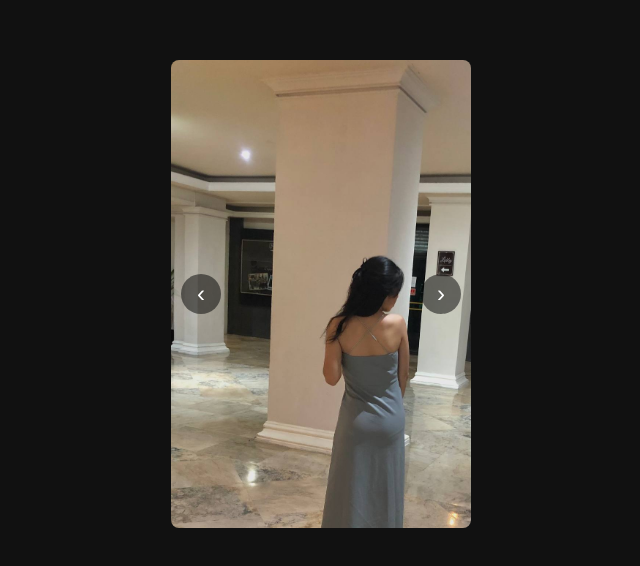
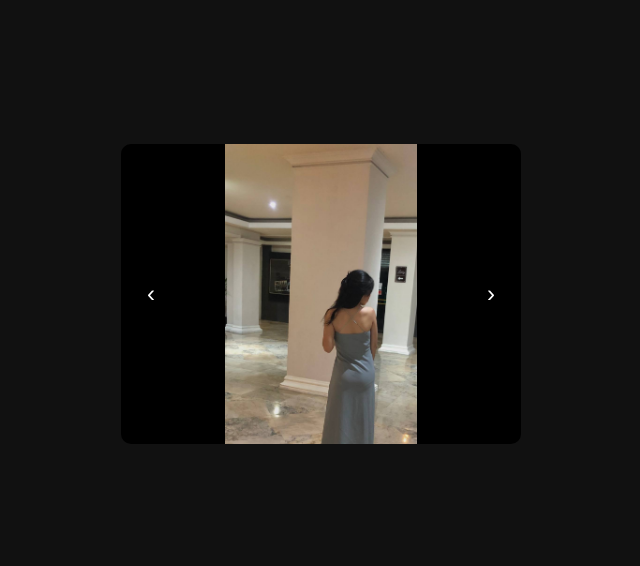
Before and after one commit to brendanjoshua/notion, a plain HTML site: page index.html in a window 1280 px wide. Shown: the part 106-672 px from the top of the page, without its empty margins (319-959 px from the left). Drawn offline with Linux system fonts and the light colour scheme.

Commit message:
Update index.html

```diff
--- a/index.html
+++ b/index.html
@@ -2,19 +2,63 @@
 <html lang="en">
 <head>
   <meta charset="UTF-8" />
-  <title>Fean Carousel</title>
+  <title>Responsive Image Carousel</title>
   <style>
-    body { background: #111; margin: 0; display: flex; justify-content: center; align-items: center; height: 100vh; }
-    .carousel { width: 300px; overflow: hidden; position: relative; }
-    .carousel-images { display: flex; transition: transform 0.5s ease-in-out; }
-    .carousel-images img { width: 300px; height: auto; border-radius: 8px; }
+    * { box-sizing: border-box; }
+    body {
+      margin: 0;
+      padding: 0;
+      background: #111;
+      display: flex;
+      justify-content: center;
+      align-items: center;
+      height: 100vh;
+    }
+
+    .carousel {
+      width: 90%;
+      max-width: 400px;
+      overflow: hidden;
+      position: relative;
+      border-radius: 10px;
+    }
+
+    .carousel-images {
+      display: flex;
+      transition: transform 0.4s ease-in-out;
+    }
+
+    .carousel-images img {
+      width: 100%;
+      height: 300px;
+      object-fit: contain;
+      background: #000;
+      flex-shrink: 0;
+    }
+
     .nav-button {
-      position: absolute; top: 50%; transform: translateY(-50%);
-      background: rgba(0,0,0,0.5); color: white; border: none; font-size: 24px;
-      width: 40px; height: 40px; cursor: pointer; border-radius: 50%;
+      position: absolute;
+      top: 50%;
+      transform: translateY(-50%);
+      background: rgba(0,0,0,0.6);
+      color: white;
+      border: none;
+      font-size: 24px;
+      width: 40px;
+      height: 40px;
+      cursor: pointer;
+      border-radius: 50%;
+      z-index: 1;
     }
+
     .prev { left: 10px; }
     .next { right: 10px; }
+
+    @media screen and (max-width: 480px) {
+      .carousel-images img {
+        height: 220px;
+      }
+    }
   </style>
 </head>
 <body>
@@ -36,7 +80,7 @@
       const images = document.getElementById("carouselImages");
       const total = images.children.length;
       index = (index + direction + total) % total;
-      images.style.transform = `translateX(-${index * 300}px)`;
+      images.style.transform = `translateX(-${index * 100}%)`;
     }
   </script>
 </body>
```
